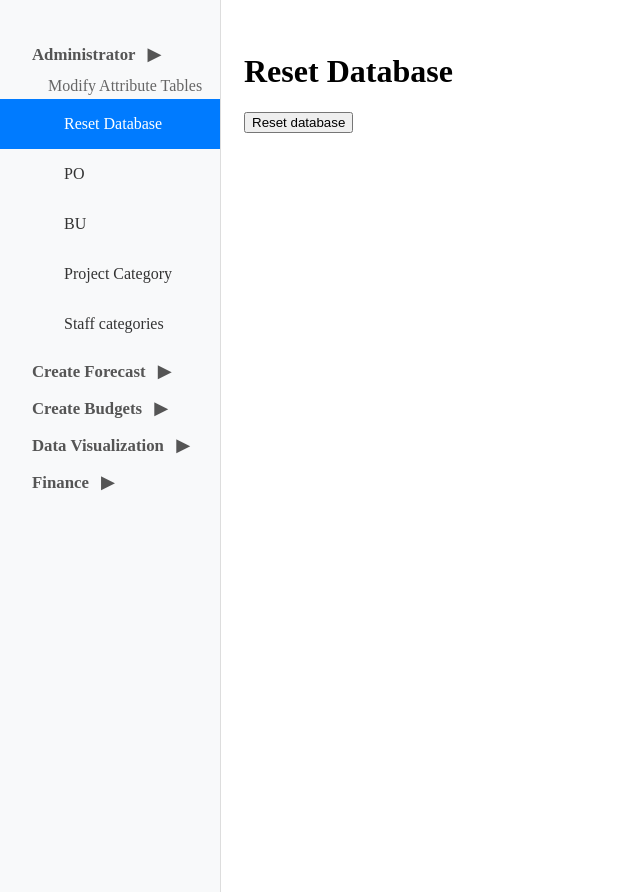
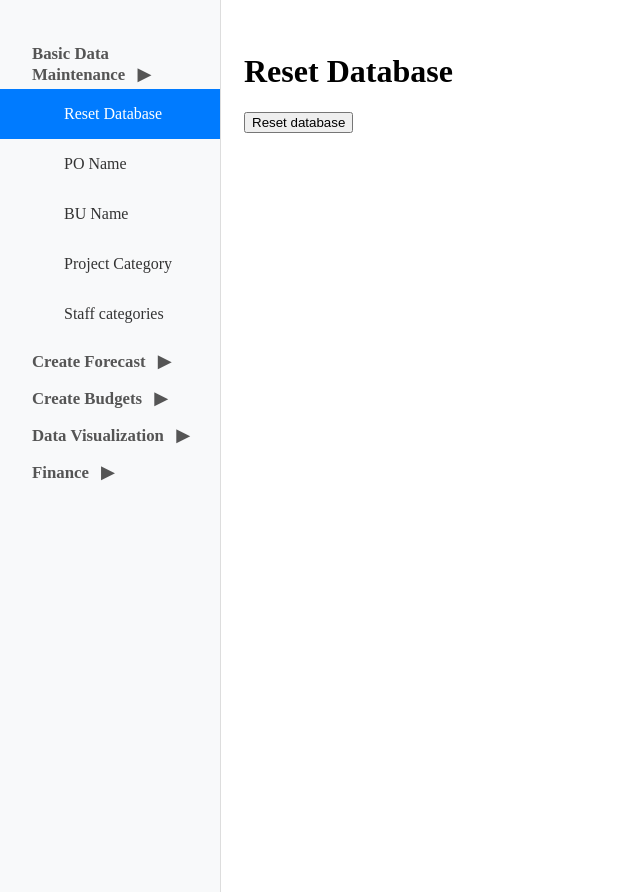
Before and after one commit to liyu711/mt_expense_management, a Flask app: page /reset in a window 1280 px wide, after a click that opens the changed part. Shown: the whole page, without its empty margins (0-640 px from the left). Run offline with Flask 3, Linux system fonts and the light colour scheme.

Commit message:
Changed sidebar

```diff
--- a/app_local/modify_tables.py
+++ b/app_local/modify_tables.py
@@ -1,7 +1,7 @@
 
 from flask import Flask, render_template, Blueprint, request, redirect, url_for
 from backend.modify_table_local import add_entry
-from backend import upload_budgets_local
+from backend import upload_budgets_local, upload_budgets_local_m
 import pandas as pd
 import os
 from backend.connect_local import connect_local, select_all_from_table
@@ -389,7 +389,13 @@ def modify_table_router(action):
             # You can add your own database logic here
             df_upload = pd.DataFrame([row])
             df_upload.columns = ['PO', 'Department', 'fiscal_year', 'human_resource_expense', 'non_personnel_expense']
-            upload_budgets_local(df_upload)
+            # Use the de-duplicating uploader to avoid duplicates on (PO, Department, Fiscal Year)
+            # This function maps PO/Department to ids and appends only non-existing keys
+            try:
+                upload_budgets_local_m(df_upload)
+            except Exception:
+                # Fallback to original uploader if de-dup fails (should be rare)
+                upload_budgets_local(df_upload)
 
             # msg = f"Budget uploaded: {row}"
             # return msg
--- a/app_local/templates/sidebar.html
+++ b/app_local/templates/sidebar.html
@@ -1,14 +1,13 @@
 <div class="sidebar-nav">
     <div class="nav-group">
         <div class="nav-link nav-group-title collapsible" id="admin-options-toggle">
-            Administrator
+            Basic Data Maintenance
             <span class="collapse-arrow" id="admin-arrow">&#9654;</span>
         </div>
         <div class="nav-sublinks collapsible-content" id="admin-options-content" style="display:none;">
-            <div class="nav-link nav-subgroup-title">Modify Attribute Tables</div>
             <a href="/reset" class="nav-link nav-sublink{% if request.path == '/reset' %} active{% endif %}">Reset Database</a>
-            <a href="/modify_po" class="nav-link nav-sublink{% if request.path == '/modify_po' %} active{% endif %}">PO</a>
-            <a href="/modify_department" class="nav-link nav-sublink{% if request.path == '/modify_department' %} active{% endif %}">BU</a>
+            <a href="/modify_po" class="nav-link nav-sublink{% if request.path == '/modify_po' %} active{% endif %}">PO Name</a>
+            <a href="/modify_department" class="nav-link nav-sublink{% if request.path == '/modify_department' %} active{% endif %}">BU Name</a>
             <a href="/modify_porject_category" class="nav-link nav-sublink{% if request.path == '/modify_porject_category' %} active{% endif %}">Project Category</a>
             <a href="/modify_staff_categories" class="nav-link nav-sublink{% if request.path == '/modify_staff_categories' %} active{% endif %}">Staff categories</a>
             <!-- <div class="nav-link nav-subgroup-title">Modify users</div>
```
Also changed, not shown: my_local_database.db.
